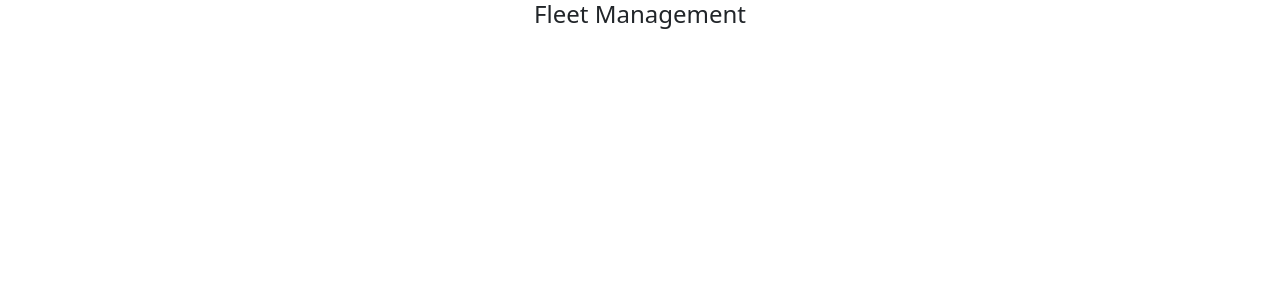
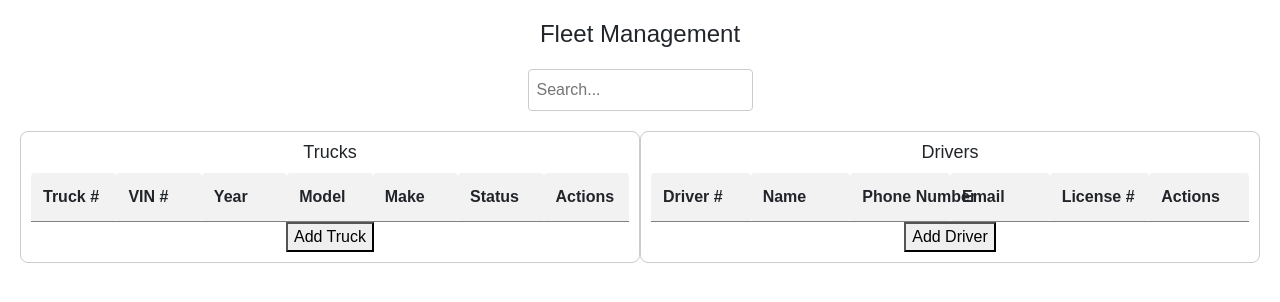
Before and after one commit to lizbissinger/Senior-Design, a React (Vite) app: page /fleet in a window 1280 px wide. Shown: the top 302 px of the page. Built offline with nearby package versions, Linux system fonts and the light colour scheme; the HTML template or start-up script is replaced by a standard one.

Commit message:
Added basic UI to fleet management Tab

```diff
--- a/src/components/FleetManagement/FleetManagement.css
+++ b/src/components/FleetManagement/FleetManagement.css
@@ -60,6 +60,30 @@ table tr:nth-child(even) {
 
 /* Add styles for the status cells, add-button, etc. if needed */
 
+.add-button {
+  display: flex;
+  align-items: center;
+  justify-content: center;
+}
+
+.add-button button {
+  font-size: 18px;
+  padding: 12px 24px;
+  background-color: #007BFF;
+  color: #fff;
+  border: none;
+  border-radius: 8px;
+  cursor: pointer;
+  transition: background-color 0.3s;
+  box-shadow: 0 3px 6px rgba(0, 0, 0, 0.1);
+  text-transform: uppercase;
+}
+
+.add-button button:hover {
+  background-color: #0056b3;
+  box-shadow: 0 4px 8px rgba(0, 0, 0, 0.2);
+}
+
 @media screen and (max-width: 768px) {
   .fleet-management-container {
     font-family: Arial, sans-serif;
@@ -94,7 +118,7 @@ table tr:nth-child(even) {
   }
 
   .add-button button {
-    font-size: 14px;
-    padding: 4px 8px;
+    font-size: 16px;
+    padding: 10px 20px;
   }
 }
--- a/src/components/FleetManagement/FleetManagement.tsx
+++ b/src/components/FleetManagement/FleetManagement.tsx
@@ -1,10 +1,194 @@
-import React from 'react';
+import React, { useState } from 'react';
+import './fleetManagement.css';
 
 const FleetManagement: React.FC = () => {
+  const [trucks, setTrucks] = useState<any[]>([]);
+  const [drivers, setDrivers] = useState<any[]>([]);
+
+  const addTruck = () => {
+    const newTruck = {
+      truckNumber: "",
+      VIN: "",
+      year: "",
+      model: "",
+      make: "",
+      status: "",
+    };
+    setTrucks([...trucks, newTruck]);
+  };
+
+  const addDriver = () => {
+    const newDriver = {
+      driverNumber: "",
+      name: "",
+      phoneNumber: "",
+      email: "",
+      licenseNumber: "",
+    };
+    setDrivers([...drivers, newDriver]);
+  };
+
+  const handleTruckChange = (index: number, field: string, value: string) => {
+    const updatedTrucks = [...trucks];
+    updatedTrucks[index][field] = value;
+    setTrucks(updatedTrucks);
+  };
+
+  const handleDriverChange = (index: number, field: string, value: string) => {
+    const updatedDrivers = [...drivers];
+    updatedDrivers[index][field] = value;
+    setDrivers(updatedDrivers);
+  };
+
+  const deleteTruck = (index: number) => {
+    const updatedTrucks = [...trucks];
+    updatedTrucks.splice(index, 1);
+    setTrucks(updatedTrucks);
+  };
+
+  const deleteDriver = (index: number) => {
+    const updatedDrivers = [...drivers];
+    updatedDrivers.splice(index, 1);
+    setDrivers(updatedDrivers);
+  };
+
   return (
-    <div>
+    <div className="fleet-management-container">
       <h2>Fleet Management</h2>
-      {/* Add content for the Trucks Management tab */}
+      <div className="search-bar">
+        {/* Add your search bar component here */}
+        <input type="text" placeholder="Search..." />
+      </div>
+      <div className="tables-container">
+        <div className="table">
+          <h3>Trucks</h3>
+          <table>
+            <thead>
+              <tr>
+                <th>Truck #</th>
+                <th>VIN #</th>
+                <th>Year</th>
+                <th>Model</th>
+                <th>Make</th>
+                <th>Status</th>
+                <th>Actions</th>
+              </tr>
+            </thead>
+            <tbody>
+              {trucks.map((truck, index) => (
+                <tr key={index}>
+                  <td>
+                    <input
+                      type="text"
+                      value={truck.truckNumber}
+                      onChange={(e) => handleTruckChange(index, "truckNumber", e.target.value)}
+                    />
+                  </td>
+                  <td>
+                    <input
+                      type="text"
+                      value={truck.VIN}
+                      onChange={(e) => handleTruckChange(index, "VIN", e.target.value)}
+                    />
+                  </td>
+                  <td>
+                    <input
+                      type="text"
+                      value={truck.year}
+                      onChange={(e) => handleTruckChange(index, "year", e.target.value)}
+                    />
+                  </td>
+                  <td>
+                    <input
+                      type="text"
+                      value={truck.model}
+                      onChange={(e) => handleTruckChange(index, "model", e.target.value)}
+                    />
+                  </td>
+                  <td>
+                    <input
+                      type="text"
+                      value={truck.make}
+                      onChange={(e) => handleTruckChange(index, "make", e.target.value)}
+                    />
+                  </td>
+                  <td>
+                    <input
+                      type="text"
+                      value={truck.status}
+                      onChange={(e) => handleTruckChange(index, "status", e.target.value)}
+                    />
+                  </td>
+                  <td>
+                    <button onClick={() => deleteTruck(index)}>Delete</button>
+                  </td>
+                </tr>
+              ))}
+            </tbody>
+          </table>
+          <button onClick={addTruck}>Add Truck</button>
+        </div>
+        <div className="table">
+          <h3>Drivers</h3>
+          <table>
+            <thead>
+              <tr>
+                <th>Driver #</th>
+                <th>Name</th>
+                <th>Phone Number</th>
+                <th>Email</th>
+                <th>License #</th>
+                <th>Actions</th>
+              </tr>
+            </thead>
+            <tbody>
+              {drivers.map((driver, index) => (
+                <tr key={index}>
+                  <td>
+                    <input
+                      type="text"
+                      value={driver.driverNumber}
+                      onChange={(e) => handleDriverChange(index, "driverNumber", e.target.value)}
+                    />
+                  </td>
+                  <td>
+                    <input
+                      type="text"
+                      value={driver.name}
+                      onChange={(e) => handleDriverChange(index, "name", e.target.value)}
+                    />
+                  </td>
+                  <td>
+                    <input
+                      type="text"
+                      value={driver.phoneNumber}
+                      onChange={(e) => handleDriverChange(index, "phoneNumber", e.target.value)}
+                    />
+                  </td>
+                  <td>
+                    <input
+                      type="text"
+                      value={driver.email}
+                      onChange={(e) => handleDriverChange(index, "email", e.target.value)}
+                    />
+                  </td>
+                  <td>
+                    <input
+                      type="text"
+                      value={driver.licenseNumber}
+                      onChange={(e) => handleDriverChange(index, "licenseNumber", e.target.value)}
+                    />
+                  </td>
+                  <td>
+                    <button onClick={() => deleteDriver(index)}>Delete</button>
+                  </td>
+                </tr>
+              ))}
+            </tbody>
+          </table>
+          <button onClick={addDriver}>Add Driver</button>
+        </div>
+      </div>
     </div>
   );
 };
```
